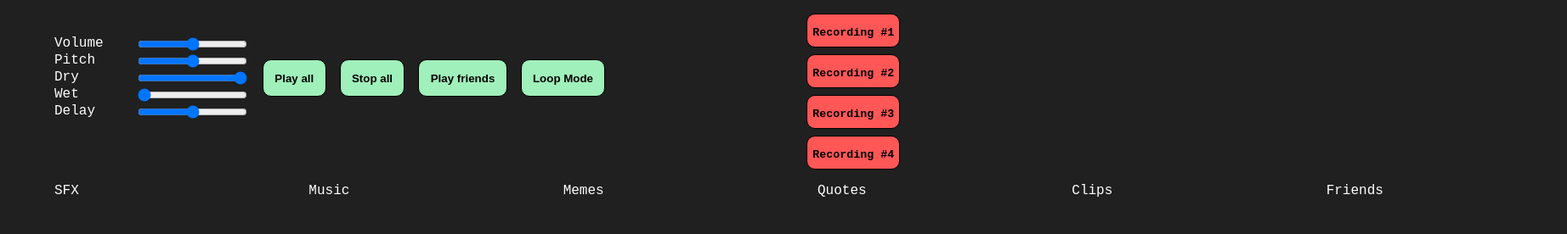
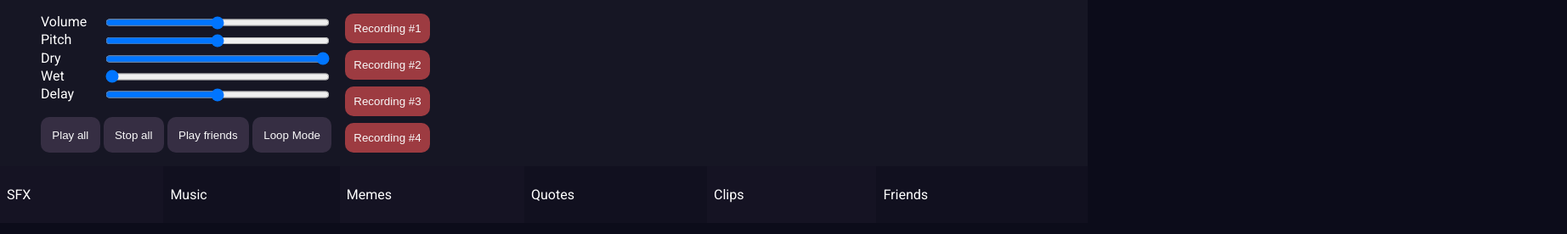
Before and after one commit to Yevano/soundboard, a website built with webpack: page public/index.html in a window 1280 px wide. Shown: the top 276 px of the page at 85% size, 1844 px wide, since content can reach past the window. Built offline with nearby package versions, Linux system fonts and the light colour scheme; files whose address does not match are found by name.

Commit message:
Prettify

```diff
--- a/public/index.css
+++ b/public/index.css
@@ -1,23 +1,27 @@
+@import url('https://fonts.googleapis.com/css2?family=Roboto:ital,wght@0,100;0,300;0,400;0,500;0,700;0,900;1,100;1,300;1,400;1,500;1,700;1,900&display=swap');
+
 div#control-container {
-    display: grid;
-    /* flex-flow: row wrap; */
-    /* width: 100%; */
-    width: 1700px;
+    display: flex;
+    flex-flow: row nowrap;
+    width: 100%;
+    /* width: 1700px; */
     height: 100%;
-    gap: 1em;
+    justify-content: center;
+    /* padding-left: 4em; */
+    /* background-color:  */
 }
 
-p {
-    font-family: 'Courier New', Courier, monospace;
+body {
+    font-family: 'Roboto', sans-serif;
 }
 
 body {
     position: relative;
     margin: 0;
-    background: rgb(32, 32, 32);
+    background: rgb(12, 12, 26);
     height: 100%;
-    padding-top: 1em;
-    padding-left: 4em;
+    /* padding-top: 1em; */
+    /* padding-left: 4em; */
 }
 
 .page-top {
@@ -32,35 +36,46 @@ body {
     flex-direction: row;
     justify-content: flex-start;
     gap: 1em;
+
+    padding-top: 1em;
+    padding-left: 3em;
 }
 
 .main-controls {
     display: flex;
-    flex-direction: row;
+    flex-direction: column;
     margin-bottom: 2em;
-    align-items: center;
+    align-items: flex-start;
     gap: 1em;
     flex-grow: 0;
+    margin-bottom: 1em;
 }
 
 .recording-bank {
     display: flex;
     flex-direction: column;
     gap: 0.5em;
-    align-items: center;
+    align-items: flex-start;
     justify-content: center;
-    flex-grow: 1
+    flex-grow: 0;
+    margin-bottom: 1em;
 }
 
 .sliders {
     display: flex;
     flex-direction: column;
-
+    width: 100%;
+    flex-grow: 1;
 }
 
 .sliders > div {
     display: flex;
     flex-direction: row;
+    flex-grow: 1;
+}
+
+.sliders input {
+    width: 100%;
 }
 
 .sliders p {
@@ -70,12 +85,35 @@ body {
 }
 
 .category-column {
+    display: flex;
+    flex-direction: column;
+    flex-grow: 1;
+}
+
+.category-column-button-grid {
     display: grid;
     grid-template-columns: 1fr 1fr;
-    grid-template-rows: 2em repeat(100, 1.5em);
     gap: 0.5em;
+    padding: 0.5em;
+
     /* gap: 1em; */
     /* width: 12em; */
+}
+
+.category-column:first-child {
+    padding-left: 2em;
+}
+
+.category-column:last-child {
+    padding-right: 2em;
+}
+
+.category-column:nth-child(2n) {
+    background-color: #9f7caf10;
+}
+
+.category-column:nth-child(2n + 1) {
+    background-color: #68507410;
 }
 
 .category-column *:first-child {
@@ -84,21 +122,21 @@ body {
 
 .category-column .audio-button {
     width: 10em;
-    padding: 0;
-    padding-left: 0.5em;
-    padding-right: 0.5em;
+    padding-top: 0.2em;
+    padding-bottom: 0.2em;
+    padding-left: 1em;
+    padding-right: 1em;
 }
 
 .audio-button {
-    border: 1px solid black;
+    border: none;
     border-radius: 10px;
     padding: 1em;
-    color: black;
-    font-weight: bold;
+    color: #f9f9f9;
 }
 
 .audio-button:not([playing]) {
-    background-color: #a0f0bb;
+    background-color: #8c709945;
 }
 
 .audio-button.loop-mode[active] {
@@ -112,15 +150,21 @@ body {
     text-overflow: ellipsis ellipsis;
     overflow: hidden;
     text-align: center;
+    font-weight: 500;
+}
+
+.recording-bank button p {
+    margin: 0;
 }
 
 .recording-bank button {
-    border: 1px solid black;
+    flex-grow: 1;
+    border: none;
     border-radius: 10px;
-    font-weight: bold;
-    height: 3em;
-    background-color: #ff5656;
+    color: #f9f9f9;
+    background-color: #ff565694;
     text-align: center;
+    padding: 0.75em;
 }
 
 .recording-bank button[recording] {
@@ -130,3 +174,7 @@ body {
 .column-title {
     color: white;
 }
+
+.top-controls {
+    background-color: rgb(22, 22, 36);
+}
--- a/public/index.html
+++ b/public/index.html
@@ -4,6 +4,9 @@
     <!-- <script>var exports = {};</script> -->
     <script src="./index.js"></script>
     <link rel="stylesheet" href="./index.css">
+    <link rel="preconnect" href="https://fonts.googleapis.com">
+    <link rel="preconnect" href="https://fonts.gstatic.com" crossorigin>
+    <link href="https://fonts.googleapis.com/css2?family=Roboto:ital,wght@0,100;0,300;0,400;0,500;0,700;0,900;1,100;1,300;1,400;1,500;1,700;1,900&display=swap" rel="stylesheet">
 </head>
 <body>
     <div class="top-controls">
@@ -30,10 +33,12 @@
                     <input type="range" min="0" max="100" value="50" class="slider" id="reverb-delay-slider">
                 </div>
             </div>
-            <button class="audio-button" id="play-button">Play all</button>
-            <button class="audio-button" id="stop-button">Stop all</button>
-            <button class="audio-button" id="friends-button">Play friends</button>
-            <button class="audio-button loop-mode" id="loop-button">Loop Mode</button>
+            <div class="main-buttons">
+                <button class="audio-button" id="play-button">Play all</button>
+                <button class="audio-button" id="stop-button">Stop all</button>
+                <button class="audio-button" id="friends-button">Play friends</button>
+                <button class="audio-button loop-mode" id="loop-button">Loop Mode</button>
+            </div>
         </div>
         <div class="recording-bank" id="recording-bank">
 
--- a/src/index.ts
+++ b/src/index.ts
@@ -1,7 +1,7 @@
 import { audio } from "./audio"
 import { dom } from "./dom"
 import { Recorder } from "./recording-bank"
-import { Dictionary, flatten, sleep } from "./util"
+import { Color, colorFromAngle, Dictionary, flatten, sleep } from "./util"
 
 const audioFiles: Dictionary<string[]> = {
     'SFX': [
@@ -169,11 +169,11 @@ function getAudioPlayers() {
 let loopMode = false
 
 function getButtonPlayTimeBackground(playTimeAmount: number) {
-    return `linear-gradient(to right, #4d8050 ${playTimeAmount * 100}%, #6cb370 ${playTimeAmount * 100}%)`
+    return `linear-gradient(to right, #8c7099aa ${playTimeAmount * 100}%, #8c709945 ${playTimeAmount * 100}%)`
 }
 
 function getRecordingButtonPlayTimeBackground(playTimeAmount: number) {
-    return `linear-gradient(to right, #4d8050 ${playTimeAmount * 100}%, #6cb370 ${playTimeAmount * 100}%)`
+    return `linear-gradient(to right, #ff5656d0 ${playTimeAmount * 100}%, #ff565694 ${playTimeAmount * 100}%)`
 }
 
 function animate() {
@@ -264,7 +264,7 @@ async function createAudioButton(name: string, category: string, index: number)
     return audioControl
 }
 
-async function addSound(controlContainer: HTMLElement, name: string, category: string, index: number) {
+async function addSound(controlContainer: HTMLElement, name: string, category: string, index: number, color: Color) {
     let audioControl = await createAudioButton(name, category, index)
     controlContainer.appendChild(audioControl.buttonElement)
     audioControls.push(audioControl)
@@ -348,22 +348,31 @@ async function start() {
     const controlContainer = await controlContainerRef.get()
     controlContainer.style.gridTemplateColumns = `repeat(${categories.length}, ${100 / categories.length}%)`
 
+    let hue = 0
+    let numCategories = categories.length
+
     for (const category in audioFiles) {
         const container = document.createElement('div')
         container.className = 'category-column'
+        controlContainer.appendChild(container)
+
+        const buttonGridContainer = document.createElement('div')
+        buttonGridContainer.className = 'category-column-button-grid'
         const columnTitleElement = document.createElement('p')
         columnTitleElement.textContent = category
         columnTitleElement.className = 'column-title'
-        container.appendChild(columnTitleElement)
+        buttonGridContainer.appendChild(columnTitleElement)
 
-        controlContainer.appendChild(container)
+        container.appendChild(buttonGridContainer)
 
         let i = 0
 
         for (const name of audioFiles[category]) {
-            addSound(container, name, category, i)
+            addSound(buttonGridContainer, name, category, i, colorFromAngle(hue))
             i++;
         }
+
+        hue += 2 * Math.PI / numCategories
     }
 
     await initAudioSlider()
--- a/src/util.ts
+++ b/src/util.ts
@@ -23,3 +23,45 @@ export function* flatten<T>(xss: Iterable<Iterable<T>>): Generator<T> {
 		}
 	}
 }
+
+export class Color {
+	r: number
+	g: number
+	b: number
+
+	constructor(r: number, g: number, b: number) {
+		this.r = r
+		this.g = g
+		this.b = b
+	}
+
+	toHexString() {
+		let rs = (Math.floor(this.r * 255)).toString(16)
+		if (rs.length === 1) rs = `0${rs}`
+		let gs = (Math.floor(this.g * 255)).toString(16)
+		if (gs.length === 1) gs = `0${gs}`
+		let bs = (Math.floor(this.b * 255)).toString(16)
+		if (bs.length === 1) bs = `0${bs}`
+		return `#${rs}${gs}${bs}`
+	}
+}
+
+export function colorFromInt(n: number) {
+	const r = ((n & 0xff0000) >> 16) / 255
+	const g = ((n & 0x00ff00) >>  8) / 255
+	const b = ((n & 0x0000ff)      ) / 255
+	return new Color(r, g, b)
+}
+
+export function colorFromAngle(t: number) {
+	const tau = 2 * Math.PI
+	t %= tau
+	const t3OverTau = t * 3 / tau
+	if (t3OverTau < 1) {
+		return new Color(t3OverTau, 1 - t3OverTau, 0)
+	}
+	if (t3OverTau < 2) {
+		return new Color(0, t3OverTau - 2, 2 - t3OverTau)
+	}
+	return new Color(2 - t3OverTau, 0, t3OverTau - 2)
+}
```
